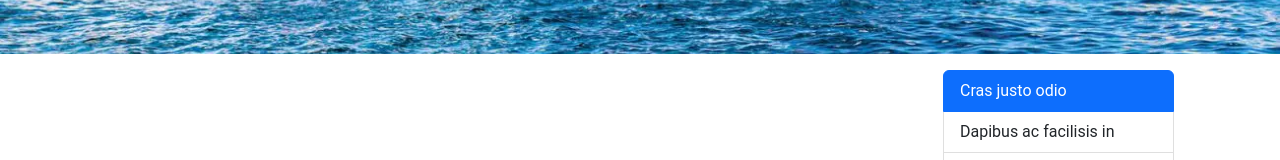
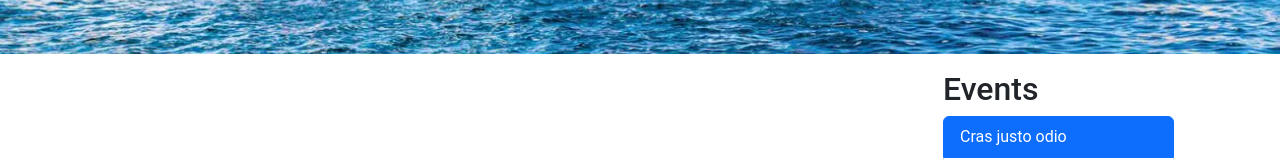
Before and after one commit to Jodev97/app, a Vue app: page / in a window 1280 px wide. Shown: the part 446-606 px from the top of the page. Built offline with nearby package versions, Linux system fonts and the light colour scheme.

Commit message:
agregar titulo de eventos

```diff
--- a/src/components/lists/cList1.vue
+++ b/src/components/lists/cList1.vue
@@ -1,5 +1,6 @@
 <template>
   <div id="cList1" class="container">
+    <h2>Events</h2>
     <div class="list-group">
       <button
         type="button"
```
